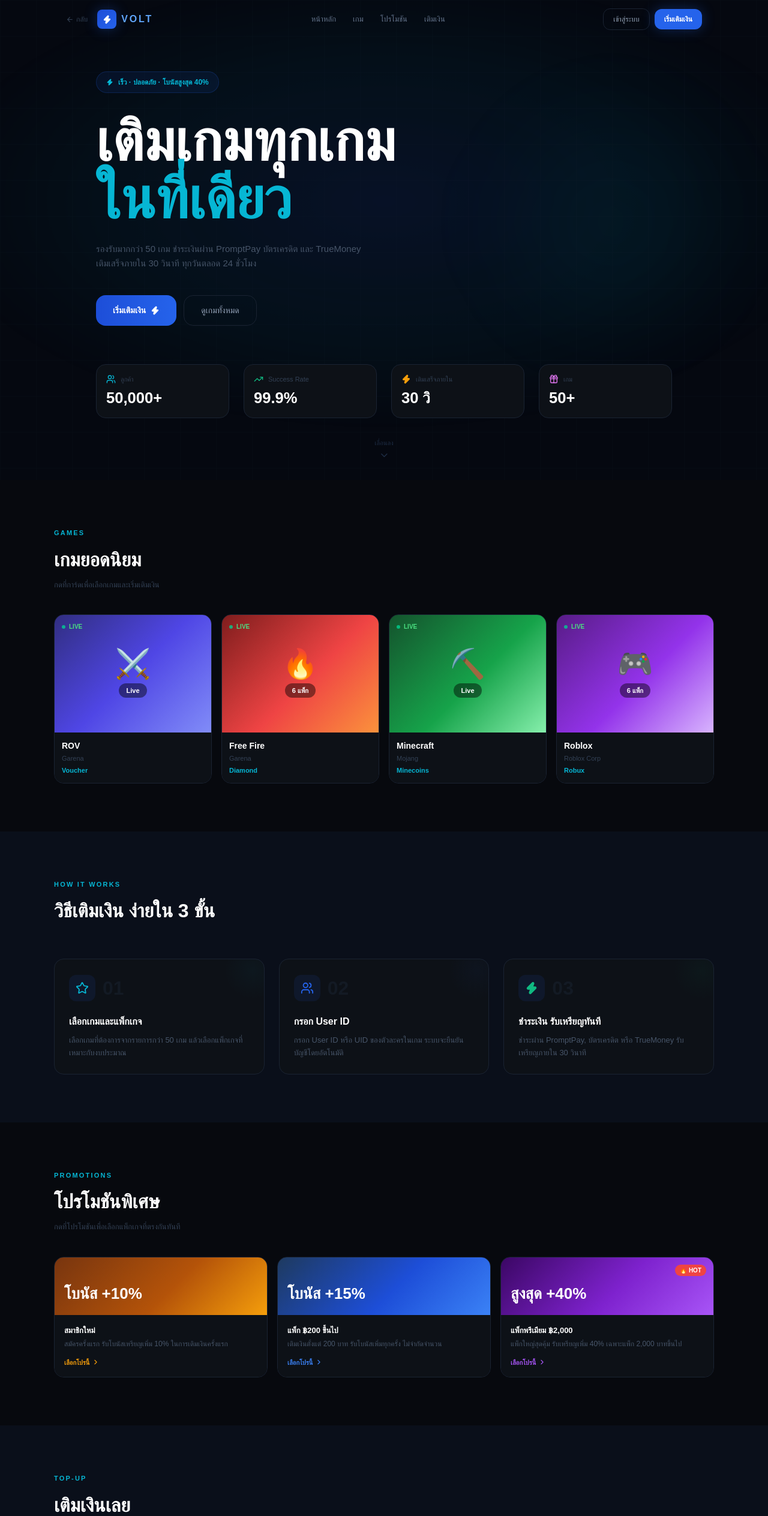
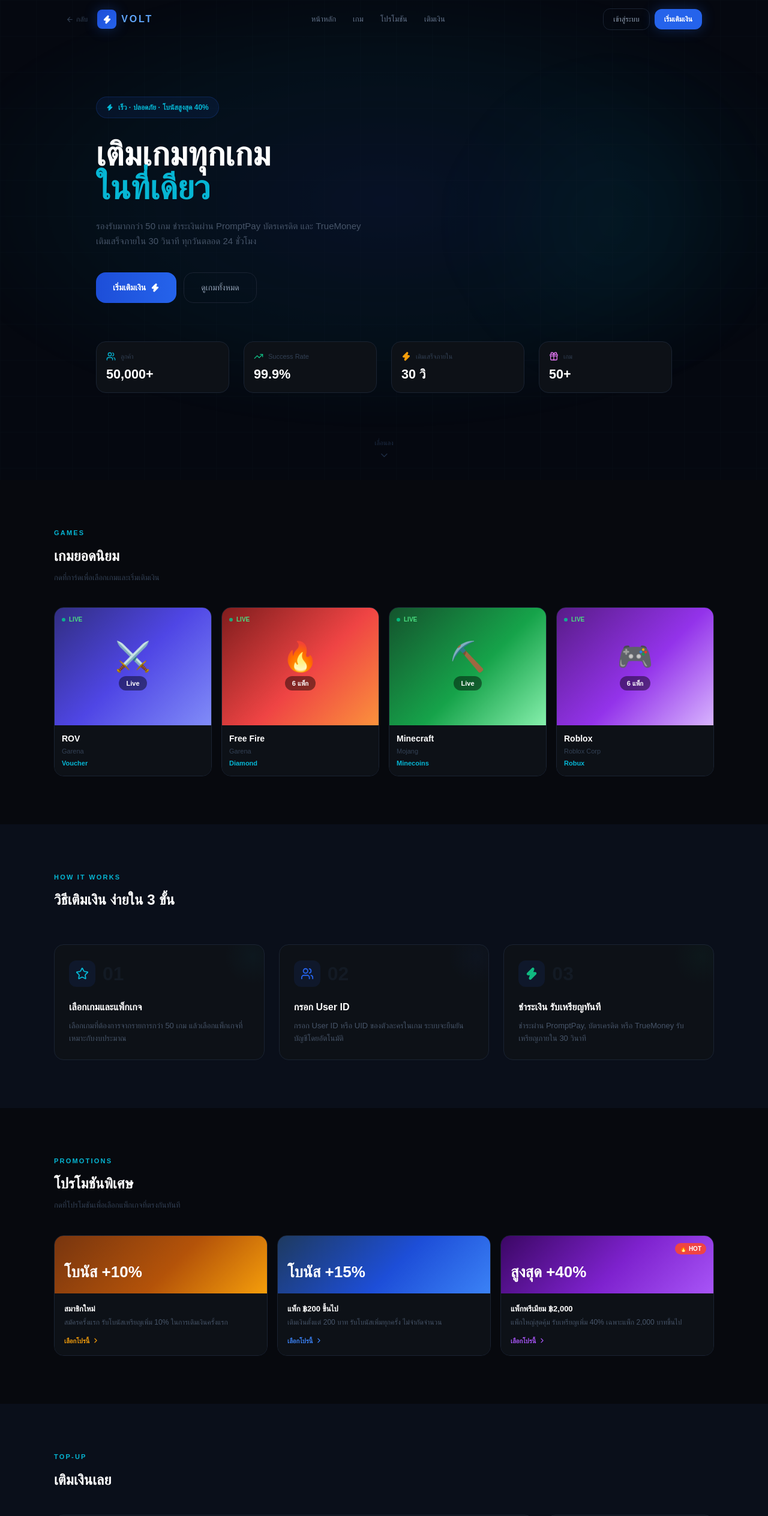
Before and after one commit to nopparoot15/RenStack, a Next.js app: page /demo/topup in a window 1280 px wide. Shown: the top 2527 px of the page at 60% size. Built offline with nearby package versions, Linux system fonts and the light colour scheme.

Commit message:
fix: reduce heading font sizes across all pages for better balance
Hero h1: clamp(2.8-6rem) → clamp(2-3.5rem), section h2: 2.2rem → 1.6rem,
stats counters: 2.2rem → 1.7rem, topup section heads: 2rem → 1.5rem,
data-management login/stats: 24/22px → 20/18px.

```diff
--- a/app/demo/data-management/page.tsx
+++ b/app/demo/data-management/page.tsx
@@ -242,7 +242,7 @@
               <span className="text-[16px] font-black" style={{ color: TEXT }}>Nexus<span style={{ color: ACCENT }}> Admin</span></span>
             </div>
 
-            <h2 className="text-[24px] font-black mb-1" style={{ color: TEXT }}>ยินดีต้อนรับกลับ</h2>
+            <h2 className="text-[20px] font-black mb-1" style={{ color: TEXT }}>ยินดีต้อนรับกลับ</h2>
             <p className="text-[13px] mb-8" style={{ color: MUTED }}>เข้าสู่ระบบเพื่อจัดการข้อมูลองค์กร</p>
 
             <div className="space-y-4 mb-4">
@@ -422,7 +422,7 @@
                     <p className="text-[11px]" style={{ color: "#94a3b8" }}>{s.label}</p>
                     <Sparkline data={s.data} color={s.color} />
                   </div>
-                  <p className="text-[22px] font-black leading-tight" style={{ color: TEXT }}>{s.val}</p>
+                  <p className="text-[18px] font-black leading-tight" style={{ color: TEXT }}>{s.val}</p>
                   <div className="flex items-center gap-1">
                     {s.up ? <TrendingUp size={11} color="#10b981" /> : <TrendingDown size={11} color="#ef4444" />}
                     <span className="text-[10px]" style={{ color: s.up ? "#10b981" : "#ef4444" }}>
@@ -647,7 +647,7 @@
               ].map((s) => (
                 <div key={s.label} className="rounded-2xl px-4 py-3" style={{ background: WHITE, border: `1px solid ${BORDER}` }}>
                   <p className="text-[11px] mb-1" style={{ color: "#94a3b8" }}>{s.label}</p>
-                  <p className="text-[22px] font-black leading-tight" style={{ color: TEXT }}>{s.val}</p>
+                  <p className="text-[18px] font-black leading-tight" style={{ color: TEXT }}>{s.val}</p>
                   <p className="text-[10px] mt-0.5" style={{ color: s.up ? "#10b981" : "#ef4444" }}>{s.sub}</p>
                 </div>
               ))}
--- a/app/demo/topup/page.tsx
+++ b/app/demo/topup/page.tsx
@@ -240,7 +240,7 @@
 
           <h1
             className="font-black leading-[1.0] mb-6"
-            style={{ fontSize: "clamp(2.8rem, 9vw, 6rem)", color: "#fff" }}
+            style={{ fontSize: "clamp(2rem, 5.5vw, 3.5rem)", color: "#fff" }}
           >
             <span className="block">เติมเกมทุกเกม</span>
             <span className="block" style={{ color: CYAN }}>ในที่เดียว</span>
@@ -282,7 +282,7 @@
                 style={{ background: CARD, border: `1px solid ${BORDER}` }}
               >
                 <div className="flex items-center gap-2 mb-2">{icon}<span className="text-[11px]" style={{ color: "#334155" }}>{label}</span></div>
-                <p className="text-[1.6rem] font-black leading-tight" style={{ color: "#fff" }}>{val}</p>
+                <p className="text-[1.35rem] font-black leading-tight" style={{ color: "#fff" }}>{val}</p>
               </div>
             ))}
           </div>
@@ -302,7 +302,7 @@
       <section id="games" className="py-20 px-5" style={{ background: "#07090e" }}>
         <div className="max-w-[1100px] mx-auto">
           <p className="text-[11px] font-semibold tracking-[0.2em] mb-3" style={{ color: CYAN }}>GAMES</p>
-          <h2 className="text-[2rem] font-black mb-2 text-white">เกมยอดนิยม</h2>
+          <h2 className="text-[1.5rem] font-black mb-2 text-white">เกมยอดนิยม</h2>
           <p className="text-[13px] mb-10" style={{ color: "#334155" }}>กดที่การ์ดเพื่อเลือกเกมและเริ่มเติมเงิน</p>
 
           <div className="grid grid-cols-2 lg:grid-cols-4 gap-4">
@@ -358,7 +358,7 @@
       <section className="py-20 px-5" style={{ background: "#0a0f1a" }}>
         <div className="max-w-[1100px] mx-auto">
           <p className="text-[11px] font-semibold tracking-[0.2em] mb-3" style={{ color: CYAN }}>HOW IT WORKS</p>
-          <h2 className="text-[2rem] font-black mb-14 text-white">วิธีเติมเงิน ง่ายใน 3 ขั้น</h2>
+          <h2 className="text-[1.5rem] font-black mb-14 text-white">วิธีเติมเงิน ง่ายใน 3 ขั้น</h2>
 
           <div className="grid grid-cols-1 md:grid-cols-3 gap-6">
             {[
@@ -393,7 +393,7 @@
       <section id="promotions" className="py-20 px-5" style={{ background: "#07090e" }}>
         <div className="max-w-[1100px] mx-auto">
           <p className="text-[11px] font-semibold tracking-[0.2em] mb-3" style={{ color: CYAN }}>PROMOTIONS</p>
-          <h2 className="text-[2rem] font-black mb-2 text-white">โปรโมชันพิเศษ</h2>
+          <h2 className="text-[1.5rem] font-black mb-2 text-white">โปรโมชันพิเศษ</h2>
           <p className="text-[13px] mb-10" style={{ color: "#334155" }}>กดที่โปรโมชันเพื่อเลือกแพ็กเกจที่ตรงกันทันที</p>
 
           <div className="grid grid-cols-1 md:grid-cols-3 gap-4">
@@ -453,7 +453,7 @@
       <section id="topup" ref={topupRef} className="py-20 px-5" style={{ background: "#0a0f1a" }}>
         <div className="max-w-[1100px] mx-auto">
           <p className="text-[11px] font-semibold tracking-[0.2em] mb-3" style={{ color: CYAN }}>TOP-UP</p>
-          <h2 className="text-[2rem] font-black mb-10 text-white">เติมเงินเลย</h2>
+          <h2 className="text-[1.5rem] font-black mb-10 text-white">เติมเงินเลย</h2>
 
           <div className="grid grid-cols-1 md:grid-cols-[1fr_280px] gap-5">
 
@@ -761,7 +761,7 @@
       <section className="py-20 px-5" style={{ background: BG }}>
         <div className="max-w-[1100px] mx-auto">
           <p className="text-[11px] font-semibold tracking-[0.2em] mb-3" style={{ color: CYAN }}>REVIEWS</p>
-          <h2 className="text-[2rem] font-black mb-12 text-white">ลูกค้าพูดถึงเรา</h2>
+          <h2 className="text-[1.5rem] font-black mb-12 text-white">ลูกค้าพูดถึงเรา</h2>
           <div className="grid grid-cols-1 md:grid-cols-3 gap-4">
             {[
               { name: "ต้นน้ำ K.", game: "ROV Player",      quote: "เติมเร็วมาก แค่ไม่กี่วิได้ Voucher เลย ไม่ต้องรอนานเหมือนที่อื่น", avatar: "T" },
```
Also changed, not shown: app/demo/company-profile/page.tsx (+7 -7 lines), app/page.tsx (+5 -5 lines).
